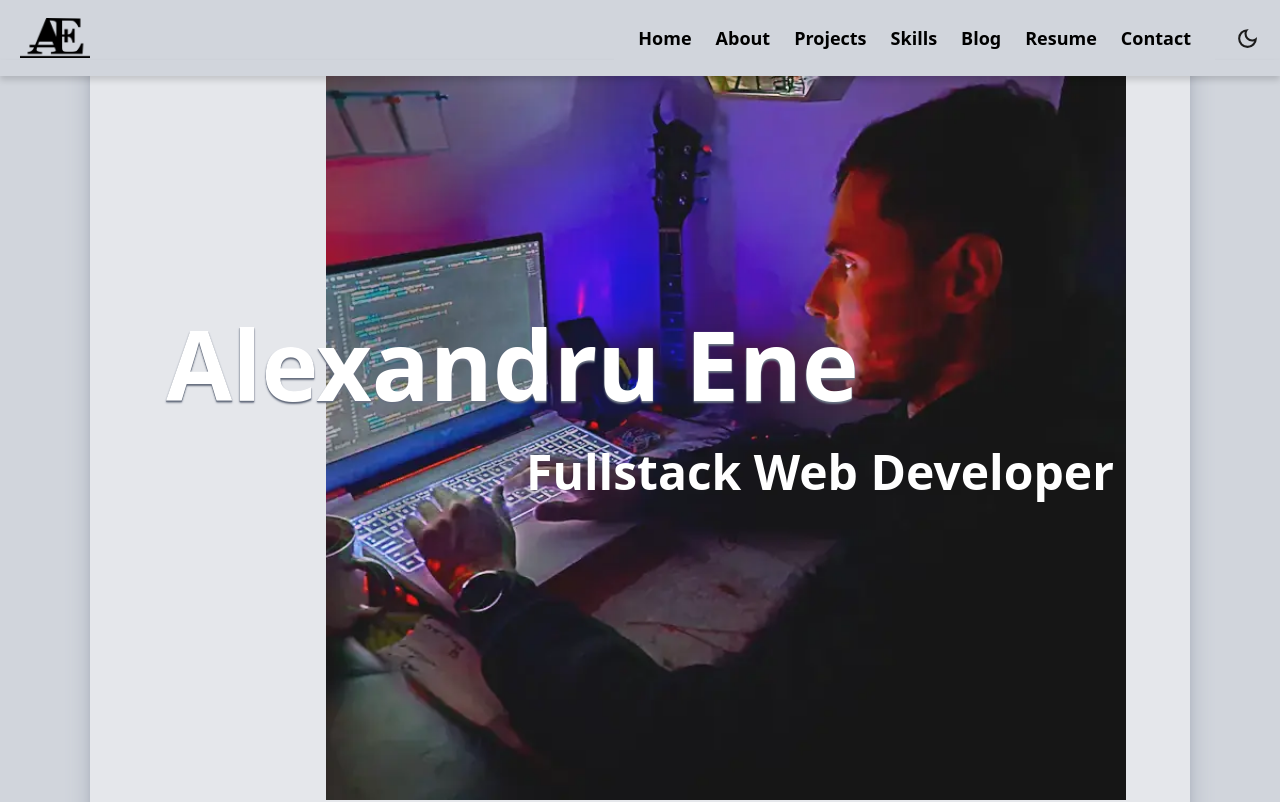
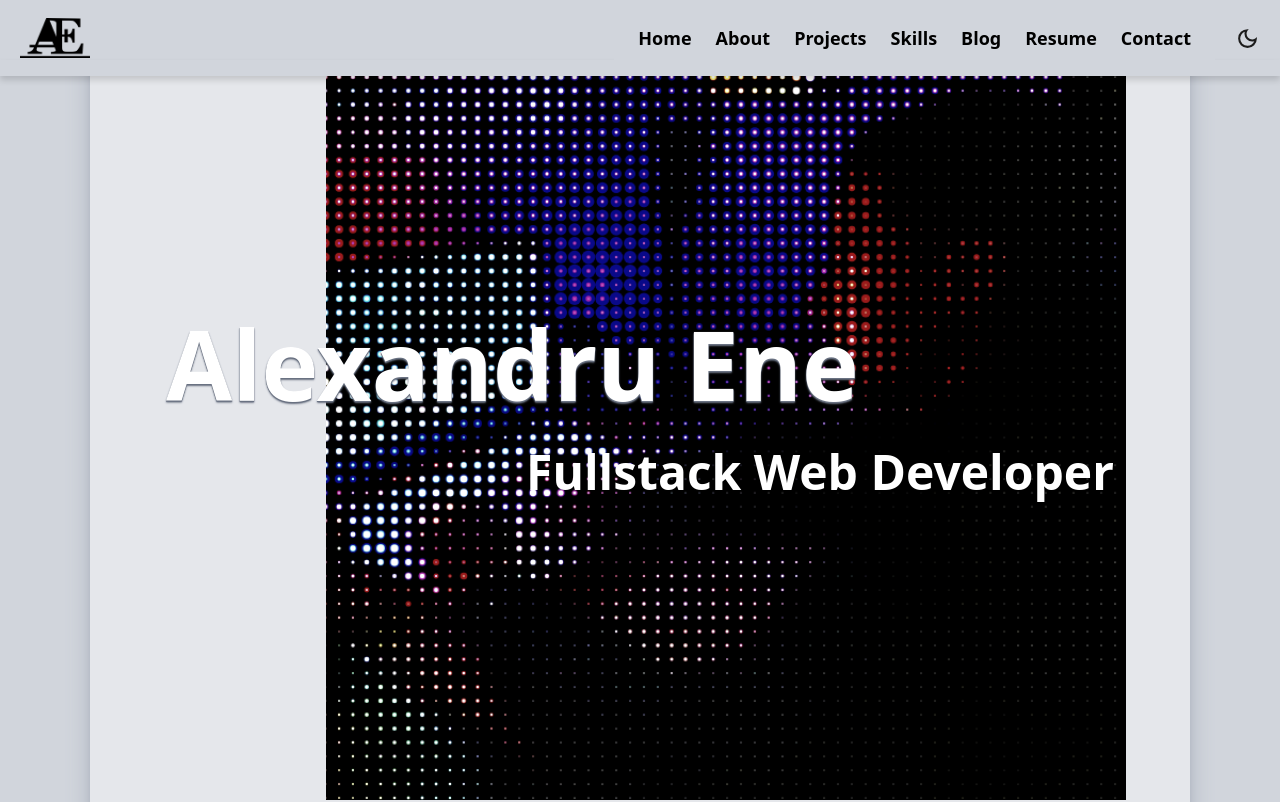
Before and after one commit to alexandru-ene-dev/my-portfolio-website, a Next.js app: page / in a window 1280 px wide. Shown: the top 802 px of the page. Built offline with nearby package versions, Linux system fonts and the light colour scheme.

Commit message:
some design tweaks

```diff
--- a/src/components/Title.tsx
+++ b/src/components/Title.tsx
@@ -1,17 +1,18 @@
-import MeAtWorkPic from '../../public/images/me-at-work.webp';
+import MeAtWorkPic from '../../public/images/me-at-work.png';
 import Image from 'next/image';
 
 
 const Title = () => {
   return (
-    <section id="home" className="relative h-[100vh] mx-auto flex items-center">
+    <section id="home" className="relative h-[100vh] flex items-center">
       <Image
-        className="object-cover w-full h-full max-w-[800px] contrast-100 saturate-100 right-0 absolute"
+        className="object-cover w-full h-full max-w-[800px] contrast-100 saturate-100 right-0 absolute filter grayscale-50"
         src={MeAtWorkPic}
         width={800}
         height={800}
         alt=""
       />
+
       <div className="flex justify-center items-center absolute inset-0 z-20 px-3">
         <div className="flex-grow text-white dark:text-gray-200 xl:max-w-250">
           <h1 className="text-[clamp(2rem,8vw,6rem)] font-bold text-shadow-sm text-shadow-gray-500">Alexandru Ene</h1>
```
Also changed, not shown: public/images/me-at-work.png (added).
